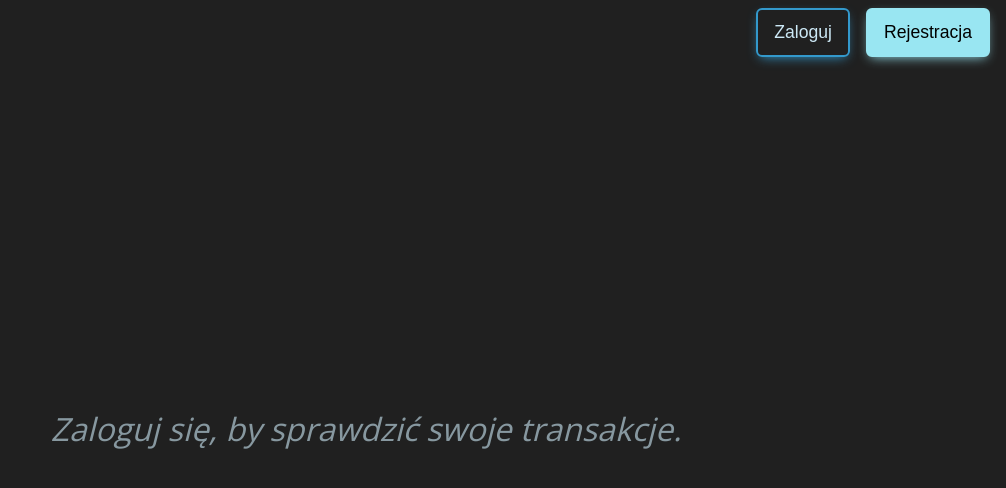
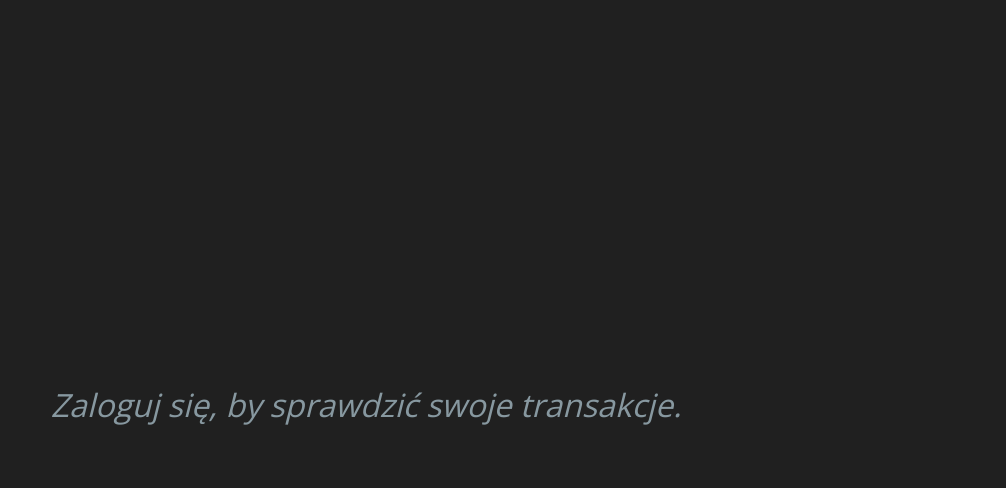
Before and after one commit to Xewol/patronage, a website: page src/index.html in a window 1280 px wide. Shown: the whole page, without its empty margins (274-1280 px from the left). Drawn offline with nearby package versions, Linux system fonts and the light colour scheme.

Commit message:
minor changes

```diff
--- a/src/index.html
+++ b/src/index.html
@@ -5,7 +5,7 @@
     <meta http-equiv="X-UA-Compatible" content="IE=edge" />
     <meta name="viewport" content="width=device-width, initial-scale=1.0" />
     <link rel="stylesheet" href="./index.css" />
-    <script src="./index.js" defer></script>
+    <script src="./index.js"></script>
     <title>Aplikacja Bankowa</title>
     <!-- OPEN SANS -->
     <link rel="preconnect" href="https://fonts.googleapis.com" />
@@ -18,10 +18,7 @@
   </head>
   <body>
     <header>
-      <div class="btn-wrapper">
-        <button class="btn login" id="login">Zaloguj</button>
-        <button class="btn register" id="register">Rejestracja</button>
-      </div>
+      <div class="btn-wrapper"></div>
     </header>
     <main id="app"></main>
   </body>
```
